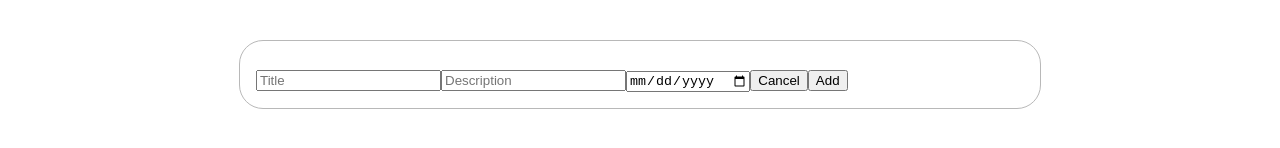
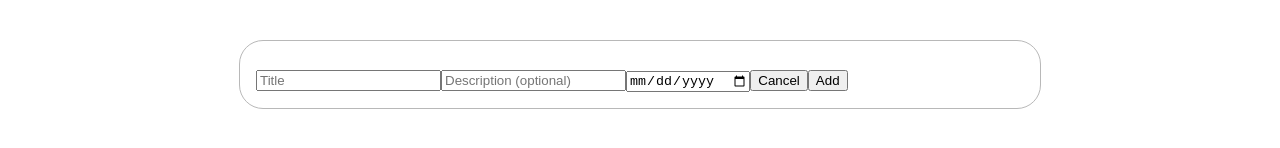
Before and after one commit to denismaltev/AssignmentTracker_Client, a React (Create React App) app in the folder homework-tracker/: page /add in a window 1280 px wide. Shown: the part 176-324 px from the top of the page. Built offline with nearby package versions, Linux system fonts and the light colour scheme; no server answers; sample sign-in values are in the browser's storage.

Commit message:
"optional" for description field

```diff
--- a/homework-tracker/src/components/AddAssignment.js
+++ b/homework-tracker/src/components/AddAssignment.js
@@ -39,7 +39,11 @@ export default function AddAssignment() {
         <form onSubmit={createAssignment} id="add-assignment-form">
           <p style={{ color: "red", fontSize: 12 }}>{errorMessage}</p>
           <input name="title" type="text" placeholder="Title" />
-          <input name="description" type="text" placeholder="Description" />
+          <input
+            name="description"
+            type="text"
+            placeholder="Description (optional)"
+          />
           <input name="date" type="date" placeholder="Due Date" />
           <button onClick={clearForm}>Cancel</button>
           <button variant="" type="submit">
--- a/homework-tracker/src/components/EditAssignment.js
+++ b/homework-tracker/src/components/EditAssignment.js
@@ -66,7 +66,7 @@ export default function EditAssignment(props) {
             value={description}
             name="description"
             type="text"
-            placeholder="Description"
+            placeholder="Description (optional)"
           />
           <input
             onChange={event => {
```
